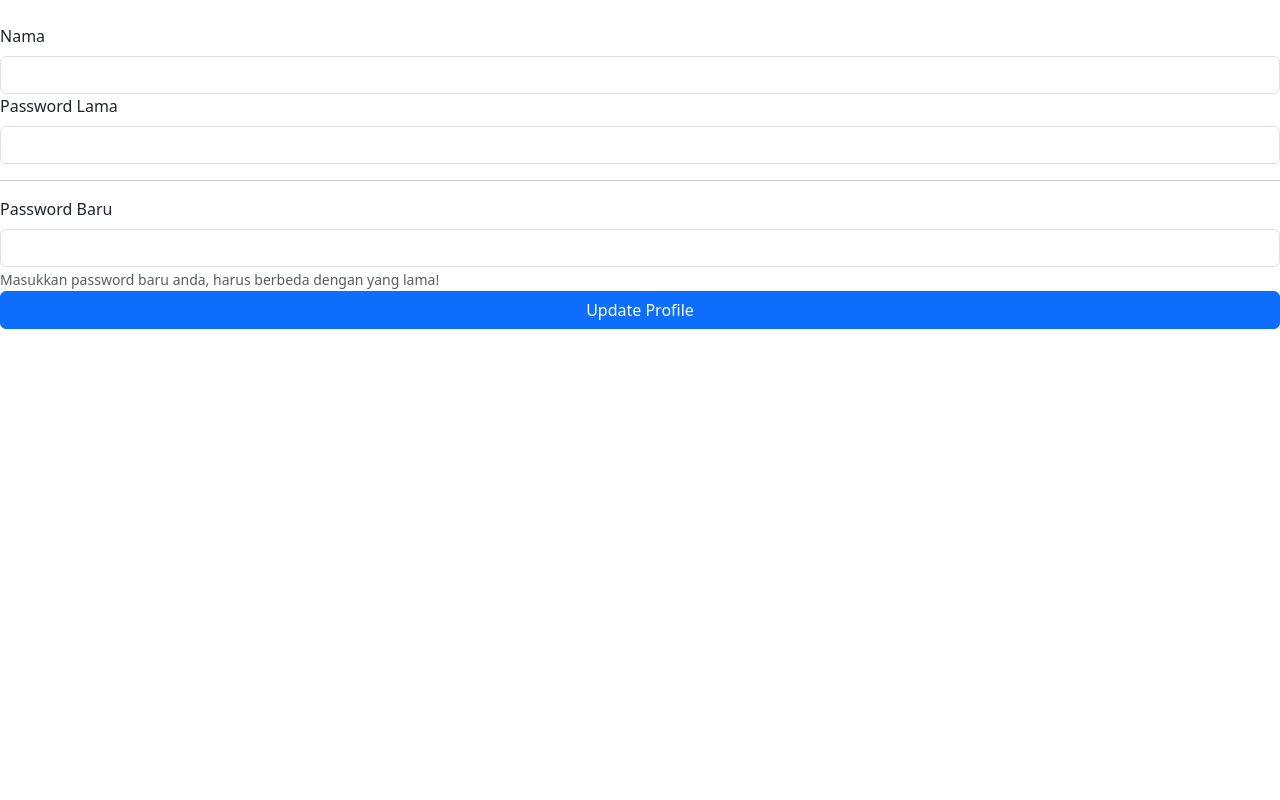
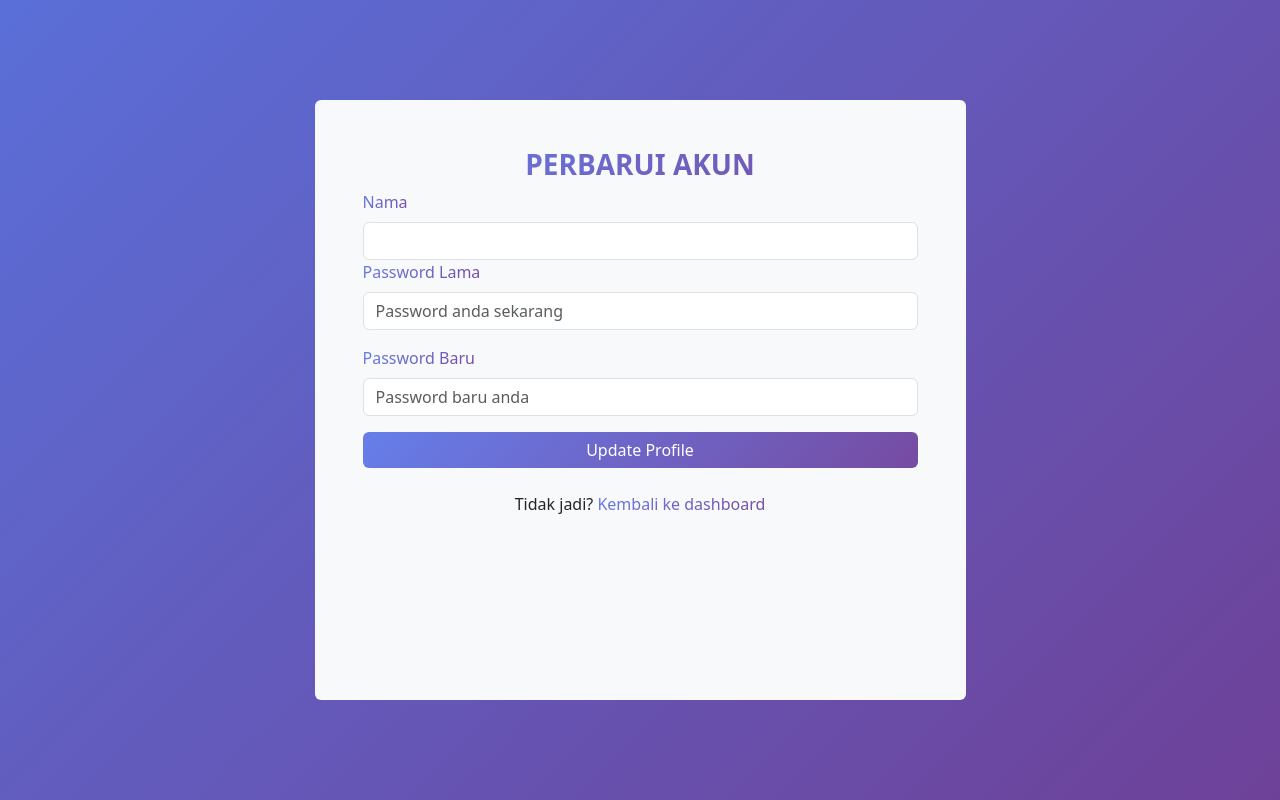
Before and after one commit to Bagusdevaa/learn-fullstack, a React (Create React App) app in the folder react-client/: page /dashboard/profile in a window 1280 px wide. Built offline with nearby package versions, Linux system fonts and the light colour scheme.

Commit message:
fix: updated edit profile UI design

```diff
--- a/react-client/src/components/dashboard/edit.js
+++ b/react-client/src/components/dashboard/edit.js
@@ -1,4 +1,5 @@
-import { Form, Button } from 'react-bootstrap'
+import { Form, Button, Container } from 'react-bootstrap'
+import { Link } from 'react-router-dom'
 import { useState } from 'react'
 import axios from 'axios'
 import { Logout } from './logout'
@@ -7,8 +8,8 @@ const Edit = () => {
     const [nama, setNama] = useState(localStorage.getItem('nama'))
     const [password, setPassword] = useState("")
     const [passwordBaru, setPasswordBaru] = useState("")
-
-    const updateProfile = () => {
+    const updateProfile = async () => {
+        try {
             const requestingData = {
                 nip: localStorage.getItem('nip'),
                 passwordBaru: passwordBaru,
@@ -16,34 +17,54 @@ const Edit = () => {
                 nama: nama
             }
 
-        axios({
+            const result = await axios({
                 method: "PUT",
                 url: "http://localhost:3200/users",
                 data: requestingData
-        }).then((result) => {
+            })
             alert("Anda akan keluar dari sistem, silahkan login kembali!")
             Logout()
-        })
+        } catch (error) {
+            console.error('Update profile error:', error)
+            alert('Gagal memperbarui profil! Periksa password lama Anda.')
+        }
     }
 
     return (
-        <Form className='my-4'>
+        <div className='edit-page'>
+            <Container>
+                <div className='vh-100 d-flex flex-column justify-content-center'>
+                    <div className='col-7 m-auto p-5 h-75 bg-light rounded'>
+                        <Link to='/' className='text-decoration-none'>
+                            <h1 className="fw-bold h3 text-center">
+                                PERBARUI AKUN
+                            </h1>
+                        </Link>
+                        <Form className=''>
                             <Form.Group>
-                <Form.Label>Nama</Form.Label>
+                                <Form.Label className='form-title'>Nama</Form.Label>
                                 <Form.Control onChange={(event) => setNama(event.target.value)} defaultValue={localStorage.getItem('nama')} />
                             </Form.Group>
                             <Form.Group>
-                <Form.Label>Password Lama</Form.Label>
-                <Form.Control onChange={(event) => setPassword(event.target.value)} />
+                                <Form.Label className='form-title'>Password Lama</Form.Label>
+                                <Form.Control placeholder='Password anda sekarang' onChange={(event) => setPassword(event.target.value)} />
                             </Form.Group>
-            <hr />
-            <Form.Group>
-                <Form.Label>Password Baru</Form.Label>
-                <Form.Control onChange={(event) => setPasswordBaru(event.target.value)} />
-                <Form.Text className='text-muted'>Masukkan password baru anda, harus berbeda dengan yang lama!</Form.Text>
+                            <Form.Group className='mt-3'>
+                                <Form.Label className='form-title'>Password Baru</Form.Label>
+                                <Form.Control placeholder='Password baru anda' onChange={(event) => setPasswordBaru(event.target.value)} />
+                                {/* <Form.Text className='text-muted'>Masukkan password baru anda, harus berbeda dengan yang lama!</Form.Text> */}
                             </Form.Group>
-            <Button className='w-100' onClick={() => updateProfile()}>Update Profile</Button>
+                            <Button className='w-100 btn-light mt-3' onClick={() => updateProfile()}>Update Profile</Button>
+                            <p className='pt-4 text-center mb-5'>
+                                Tidak jadi?
+                                <Link to='/dashboard' className='dashboard-direct text-decoration-none'> Kembali ke dashboard</Link>
+                            </p>
+
                         </Form>
+                    </div>
+                </div>
+            </Container>
+        </div>
     )
 }
 
```
Lines whose indentation alone changed are shown as unchanged.
